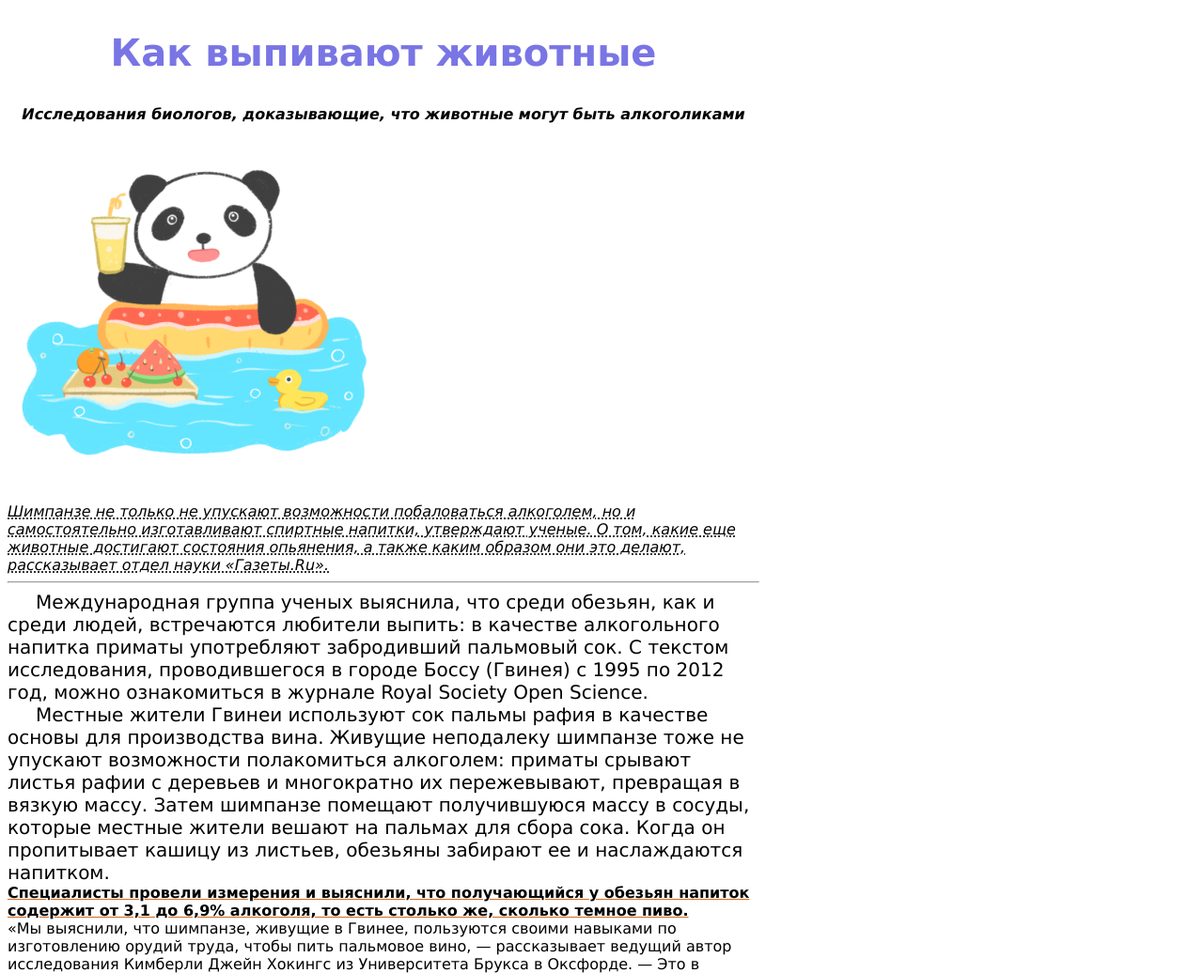
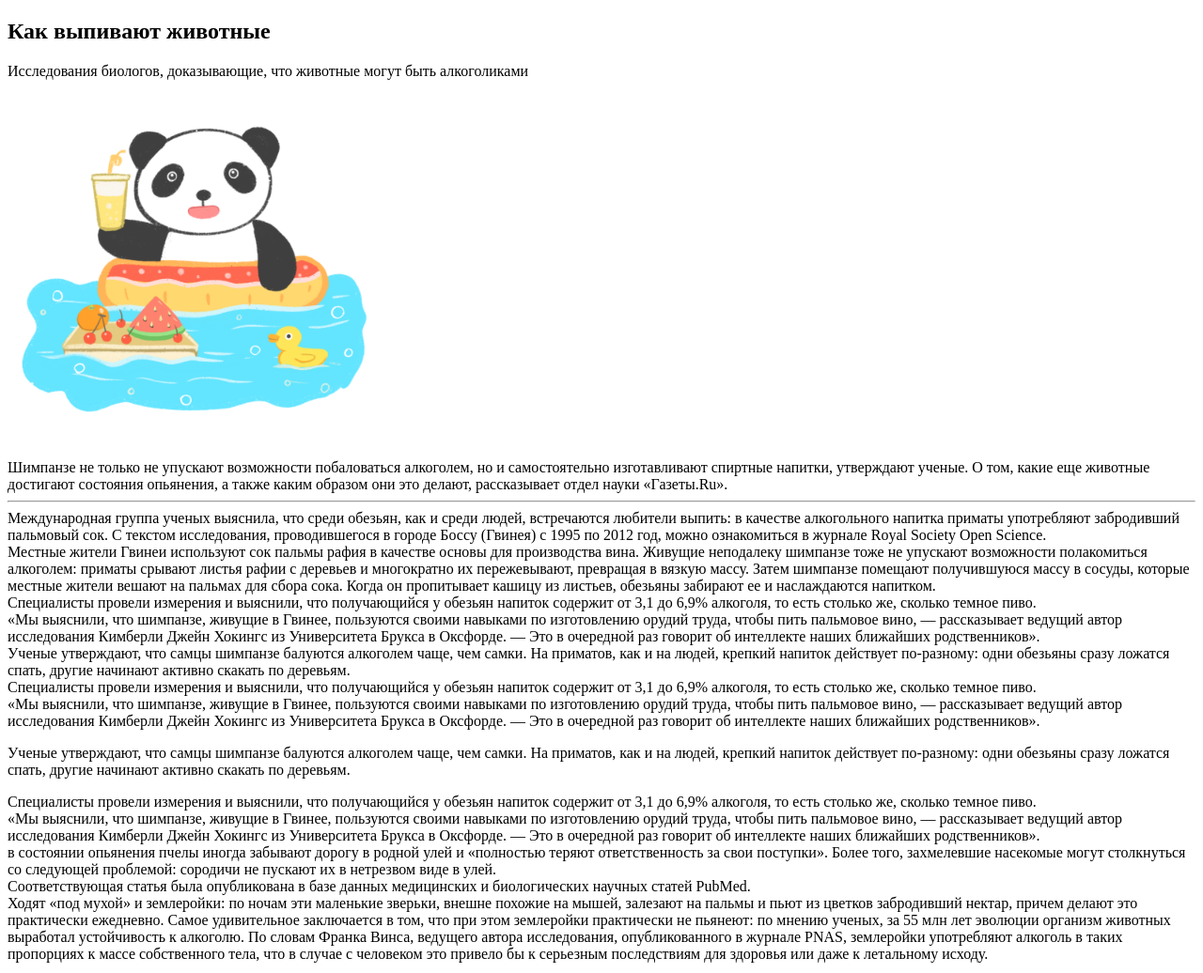
Before and after one commit to zygomaticontheway/task_fe-css-animals-are-drunk, a plain HTML site: page index.html in a window 1280 px wide. Shown: the top 1036 px of the page at 94% size. Drawn offline with Linux system fonts and the light colour scheme.

Commit message:
Update style.css

```diff
--- a/style.css
+++ b/style.css
@@ -2,41 +2,3 @@ img {
   height: 400px;
 
 }
-
-body {
-  width: 800px;
-  font-family: Verdana, Geneva, Tahoma, sans-serif;
-}
-
-.headline {
-  color: rgba(24, 18, 209, 0.579);
-  font-size: 40px;
-  text-align: center;
-}
-
-.subheader {
-  font-weight: bold;
-  font-style: italic;
-  text-align: center;
-}
-
-.intro {
-  font-style: italic;
-  text-decoration: underline dotted;
-}
-
-.main-text,
-#text-more {
-  text-indent: 30px;
-  font-size: 20px;
-}
-
-.bald-idea {
-  text-decoration: underline chocolate;
-  font-weight: bold;
-}
-
-#endtext {
-  font-size: 20px;
-  color: darkblue;
-}
```
